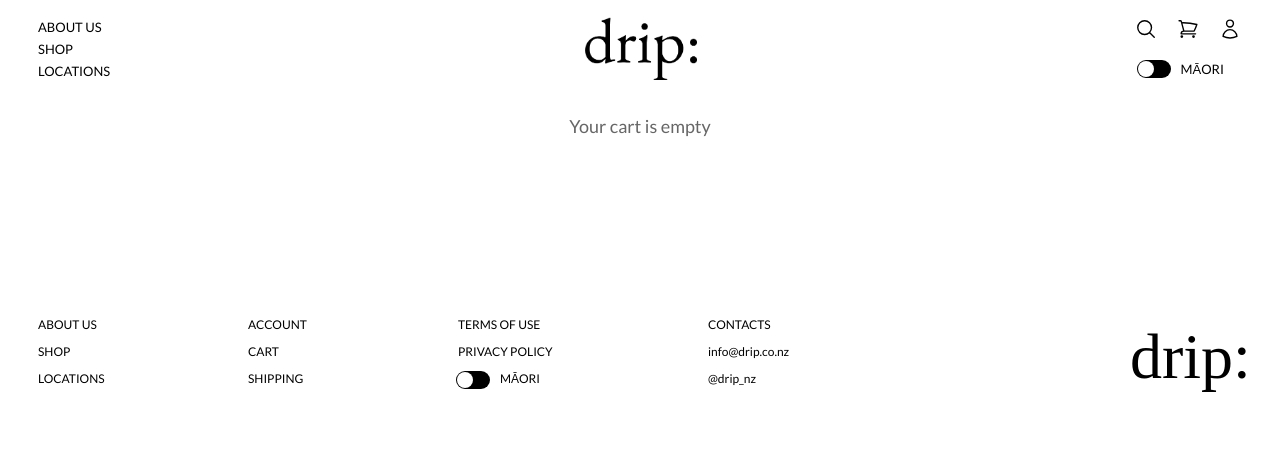
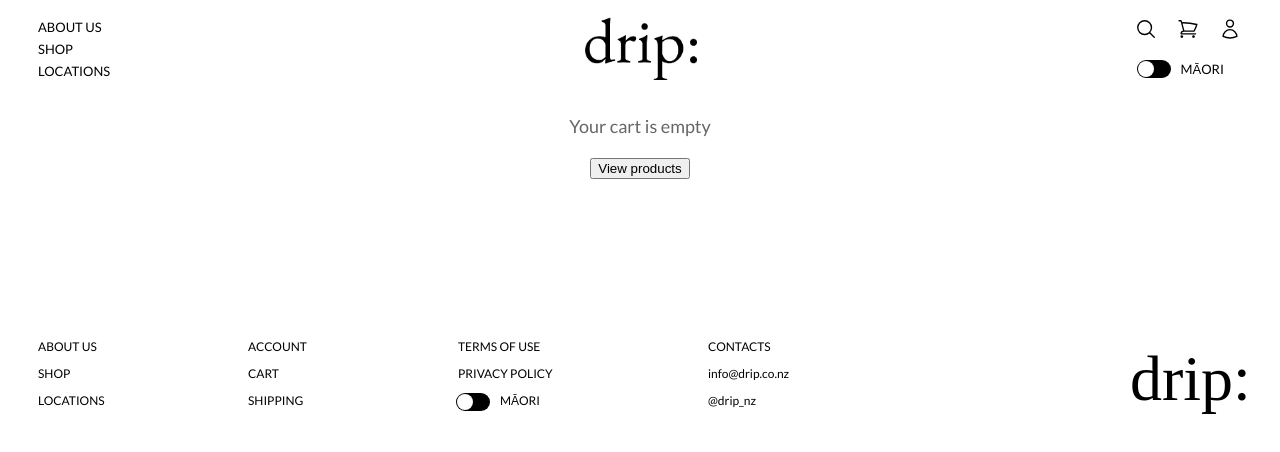
Before and after one commit to james-kwon97/drip, a React (Vite) app: page /cart in a window 1280 px wide. Shown: the top 452 px of the page. Built offline with nearby package versions, Linux system fonts and the light colour scheme.

Commit message:
Adding button to products when cart is empty

```diff
--- a/src/components/Cart/CartPage.tsx
+++ b/src/components/Cart/CartPage.tsx
@@ -35,11 +35,18 @@ export default function CartPage({ isEnglish }: CartPageProps) {
     navigate('/checkout')
   }
 
+  const handleViewProducts = () => {
+    navigate('/products')
+  }
+
   if (cart.length === 0) {
     return (
       <div className="cart-page empty-cart">
         <h1>{isEnglish ? 'Tō Kete' : 'Your Cart'}</h1>
         <p>{isEnglish ? 'Kāore he mea i tō kete' : 'Your cart is empty'}</p>
+        <button className="view-products-btn" onClick={handleViewProducts}>
+          {isEnglish ? 'Tirohia nga hua' : 'View products'}
+        </button>
       </div>
     )
   }
```
